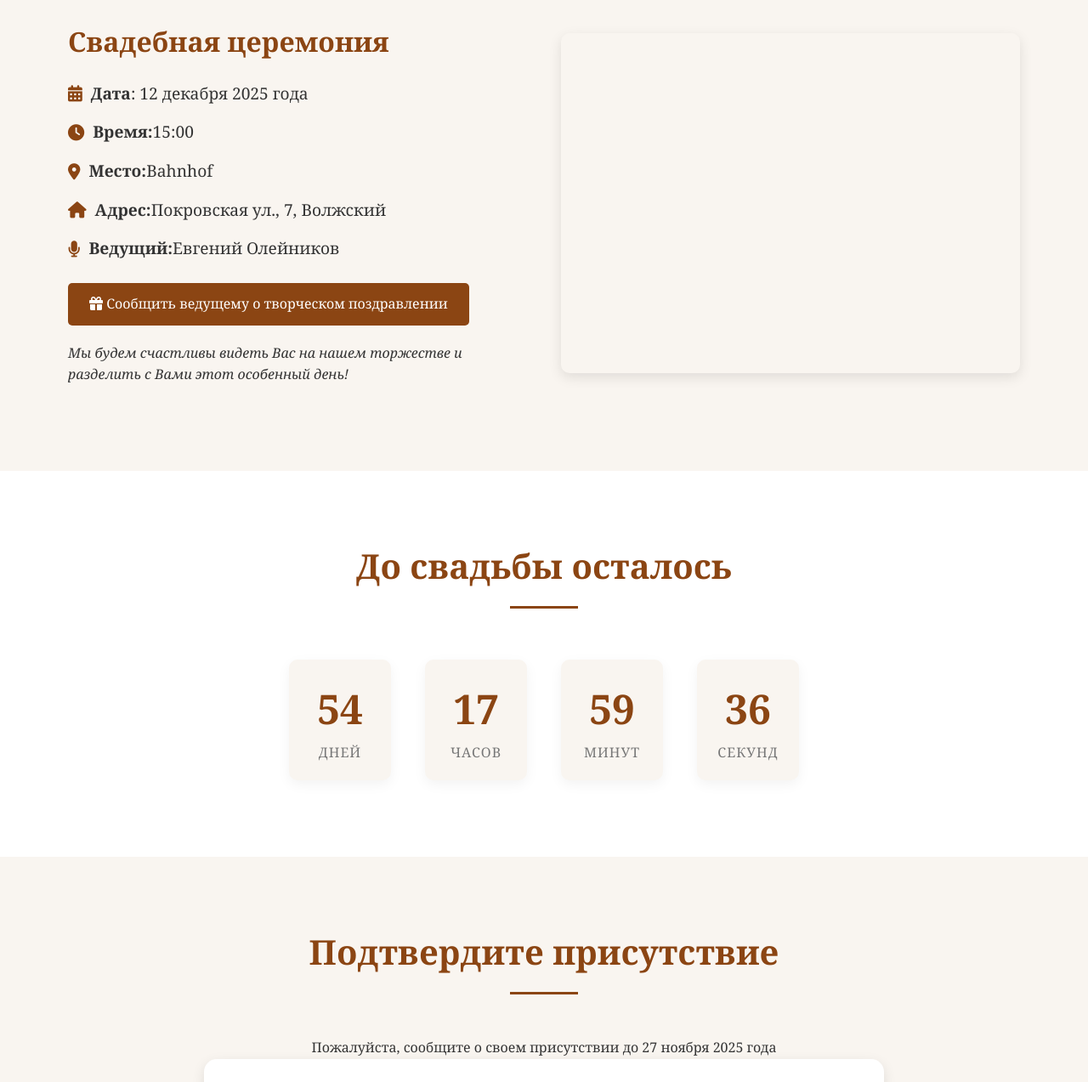
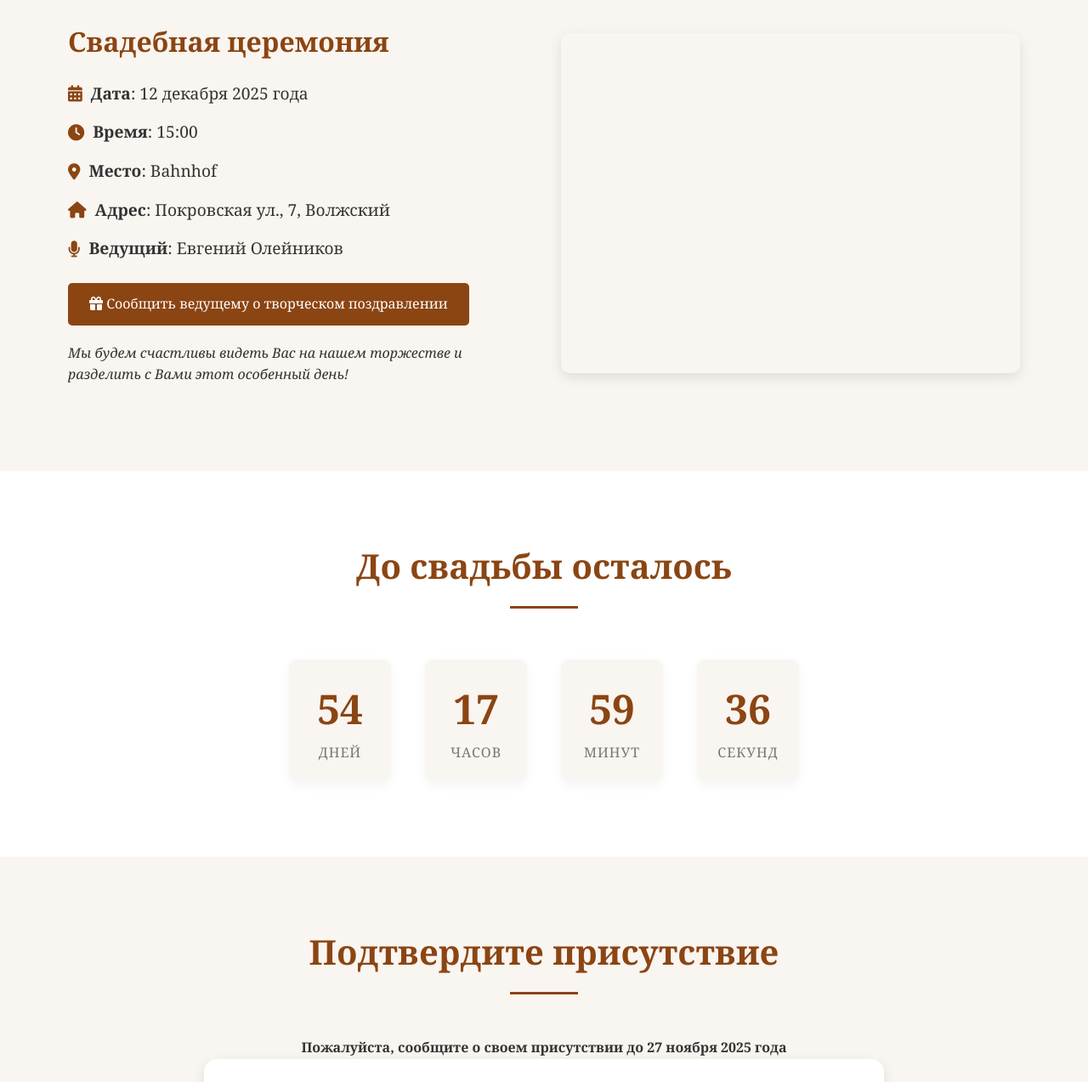
Before and after one commit to BelyyNiger/wedding, a plain HTML site: page index.html in a window 1280 px wide. Shown: the part 1695-2968 px from the top of the page at 85% size. Drawn offline with Linux system fonts and the light colour scheme.

Commit message:
Update index.html

```diff
--- a/index.html
+++ b/index.html
@@ -679,10 +679,10 @@
                 <div class="details-text">
                     <h3 class="details-title">Свадебная церемония</h3>
                     <p class="details-info"><i class="fas fa-calendar-alt"></i> <strong>Дата</strong>: 12 декабря 2025 года</p>
-                    <p class="details-info"><i class="fas fa-clock"></i> <strong>Время: </strong><strong> </strong> 15:00</p>
-                    <p class="details-info"><i class="fas fa-map-marker-alt"></i> <strong>Место:</strong> Bahnhof</p>
-                    <p class="details-info"><i class="fas fa-home"></i> <strong>Адрес:</strong> Покровская ул., 7, Волжский</p>
-		    <p class="details-info"><i class="fas fa-microphone"></i> <strong>Ведущий:</strong> Евгений Олейников</p>
+                    <p class="details-info"><i class="fas fa-clock"></i> <strong>Время</strong>: 15:00</p>
+                    <p class="details-info"><i class="fas fa-map-marker-alt"></i> <strong>Место</strong>: Bahnhof</p>
+                    <p class="details-info"><i class="fas fa-home"></i> <strong>Адрес</strong>: Покровская ул., 7, Волжский</p>
+		    <p class="details-info"><i class="fas fa-microphone"></i> <strong>Ведущий</strong>: Евгений Олейников</p>
 		    <div style="margin: 15px 0;">
 		        <a href="https://t.me/Joni_showman134" target="_blank" class="rsvp-button" style="display: inline-block; text-decoration: none;">
 		            <i class="fas fa-gift"></i> Сообщить ведущему о творческом поздравлении
@@ -728,7 +728,7 @@
     <section class="rsvp-section">
         <div class="container">
             <h2 class="section-title">Подтвердите присутствие</h2>
-            <p>Пожалуйста, сообщите о своем присутствии до 27 ноября 2025 года</p>
+            <p><b>Пожалуйста, сообщите о своем присутствии до 27 ноября 2025 года</b></p>
 
             <form id="rsvpForm" class="rsvp-form">
                 <!-- Question 1: Guest Names -->
```
